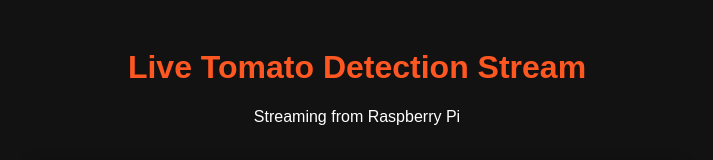
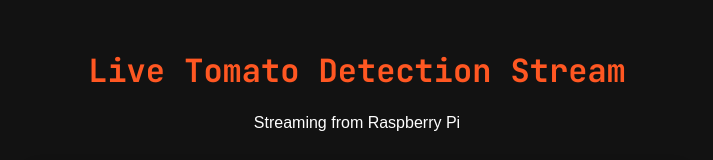
Before and after one commit to OGoodrum/Tomato-Dataset-Model, a plain HTML site: page templates/index.html in a window 1280 px wide. Shown: the top 160 px of the page, without its empty margins (283-996 px from the left). Drawn offline with Linux system fonts and the light colour scheme.

Commit message:
Change header font to JetBrains Mono from google fonts

```diff
--- a/templates/index.html
+++ b/templates/index.html
@@ -3,8 +3,11 @@
 <head>
     <meta charset="UTF-8">
     <meta name="viewport" content="width=device-width, initial-scale=1.0">
-    <title>YOLOv8 Tomato Detection Stream</title>
+    <title>Tomato Detection Stream</title>
     <link rel="stylesheet" href="styles.css">
+    <link rel="preconnect" href="https://fonts.googleapis.com">
+    <link rel="preconnect" href="https://fonts.gstatic.com" crossorigin>
+    <link href="https://fonts.googleapis.com/css2?family=JetBrains+Mono:ital,wght@0,100..800;1,100..800&display=swap" rel="stylesheet">
 </head>
 <body>
     <h1>Live Tomato Detection Stream</h1>
--- a/templates/styles.css
+++ b/templates/styles.css
@@ -1,3 +1,4 @@
+
 body {
     font-family: Arial, sans-serif;
     background: #121212;
@@ -5,7 +6,12 @@
     text-align: center;
     padding: 20px;
 }
-h1 { color: #ff5722; }
+
+h1 {
+    color: #ff5722;
+    font-family: "JetBrains Mono", monospace;
+}
+
 .stream-container {
     margin: 20px auto;
     border: 5px solid #ff5722;
@@ -14,4 +20,9 @@
     overflow: hidden;
     box-shadow: 0 4px 15px rgba(0,0,0,0.5);
 }
-img { display: block; max-width: 100%; height: auto; }
+
+img {
+    display: block;
+    max-width: 100%;
+    height: auto;
+}
```
